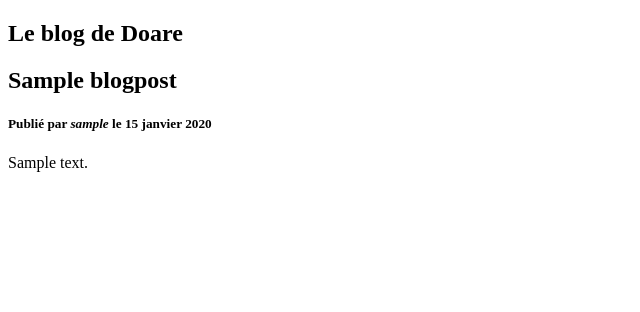
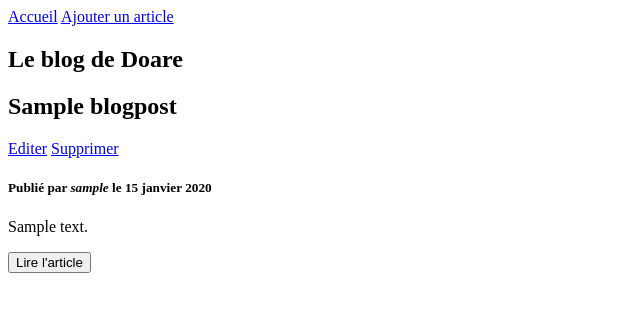
Before and after one commit to aurechabnv/django-blog, a Django app: page /blog/ in a window 1280 px wide. Shown: the top 312 px of the page, without its empty margins (0-640 px from the left). Run offline with Django 3.2, Linux system fonts and the light colour scheme; a user stored in the database is signed in; tables that the repository leaves empty hold one stand-in row (values such as "Sample post").

Commit message:
Add navigation and links

```diff
--- a/src/posts/templates/posts/blogpost_list.html
+++ b/src/posts/templates/posts/blogpost_list.html
@@ -7,11 +7,24 @@
 {% block content %}
 
   <h1>Le blog de Doare</h1>
+
   {% for post in posts %}
     <article>
       <h2>{{ post.title }}</h2>
+
+      {% if request.user.is_authenticated %}
+      <div>
+        <a href="{% url 'posts:edit' slug=post.slug %}">Editer</a>
+        <a href="{% url 'posts:delete' slug=post.slug %}">Supprimer</a>
+      </div>
+      {% endif %}
+
       <h5>Publié par <i>{{ post.author_or_default }}</i> le {{ post.created_on|date:'j F Y' }}</h5>
       <p>{{ post.content|safe|truncatewords:50 }}</p>
+
+      <form action="{% url 'posts:post' slug=post.slug %}">
+        <button>Lire l'article</button>
+      </form>
     </article>
   {% endfor %}
 
--- a/src/posts/urls.py
+++ b/src/posts/urls.py
@@ -1,3 +1,4 @@
+from django.contrib.auth.decorators import login_required
 from django.urls import path
 from posts.views import BlogHome, BlogPostCreate, BlogPostUpdate, BlogPostDetail, BlogPostDelete
 
--- a/src/posts/views.py
+++ b/src/posts/views.py
@@ -1,5 +1,7 @@
+from django.contrib.auth.decorators import login_required
 from django.shortcuts import render
 from django.urls import reverse_lazy
+from django.utils.decorators import method_decorator
 
 from django.views.generic import ListView, CreateView, UpdateView, DetailView, DeleteView
 
@@ -18,12 +20,14 @@ class BlogHome(ListView):
         return queryset.filter(published=True)
 
 
+@method_decorator(login_required, name='dispatch')
 class BlogPostCreate(CreateView):
     model = BlogPost
     template_name = "posts/blogpost_create.html"
     fields = ['title', 'content', ]
 
 
+@method_decorator(login_required, name='dispatch')
 class BlogPostUpdate(UpdateView):
     model = BlogPost
     template_name = "posts/blogpost_edit.html"
@@ -35,6 +39,7 @@ class BlogPostDetail(DetailView):
     context_object_name = "post"
 
 
+@method_decorator(login_required, name='dispatch')
 class BlogPostDelete(DeleteView):
     model = BlogPost
     success_url = reverse_lazy("posts:home")
--- a/src/templates/base.html
+++ b/src/templates/base.html
@@ -8,6 +8,13 @@
 </head>
 <body>
 
+<nav>
+    <a href="{% url 'posts:home' %}">Accueil</a>
+    {% if request.user.is_authenticated %}
+    <a href="{% url 'posts:create' %}">Ajouter un article</a>
+    {% endif %}
+</nav>
+
 <section id="blog">
     {% block content %}
     {% endblock %}
```
